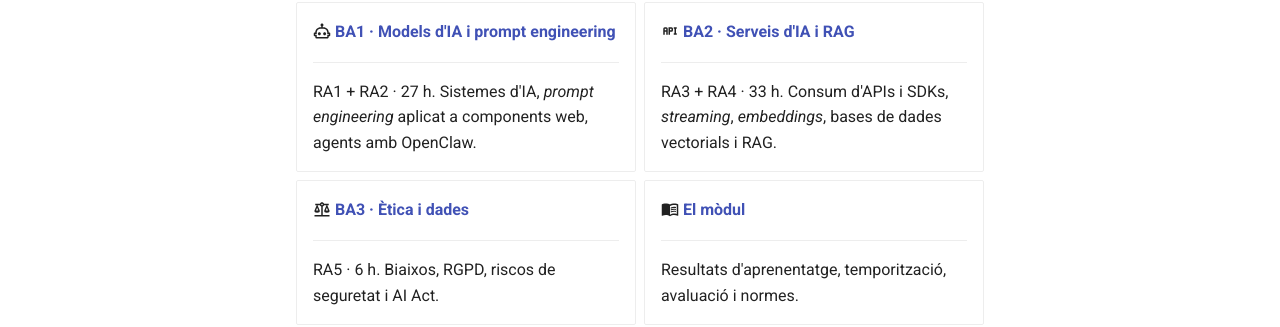
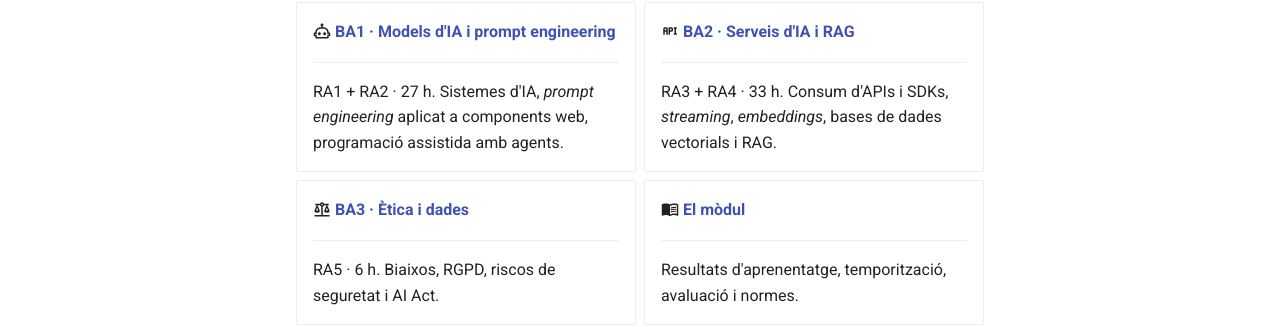
Before and after one commit to victordomgs/ProgramacioIADAW, an MkDocs documentation site: the page built from docs/index.md, in a window 1280 px wide and 1391 px high. Shown: the part 634-961 px from the top of the window. Built offline with MkDocs 1.6.1 and Material for MkDocs 9.7.7, drawn with Linux system fonts in a browser that asks for light colours; comment, search, counter and statistics services are not loaded.

Commit message:
Revise BA1 description in index.md
Updated description for BA1 to include 'programació assistida' instead of 'agents amb OpenClaw'.

```diff
--- a/docs/index.md
+++ b/docs/index.md
@@ -16,7 +16,7 @@ Al llarg del mòdul treballarem com integrar la intel·ligència artificial en e
 -   :material-robot-outline: **[BA1 · Models d'IA i prompt engineering](ba1/index.md)**
 
     ---
-    RA1 + RA2 · 27 h. Sistemes d'IA, *prompt engineering* aplicat a components web, agents amb OpenClaw.
+    RA1 + RA2 · 27 h. Sistemes d'IA, *prompt engineering* aplicat a components web, programació assistida amb agents.
 
 -   :material-api: **[BA2 · Serveis d'IA i RAG](ba2/index.md)**
 
```
